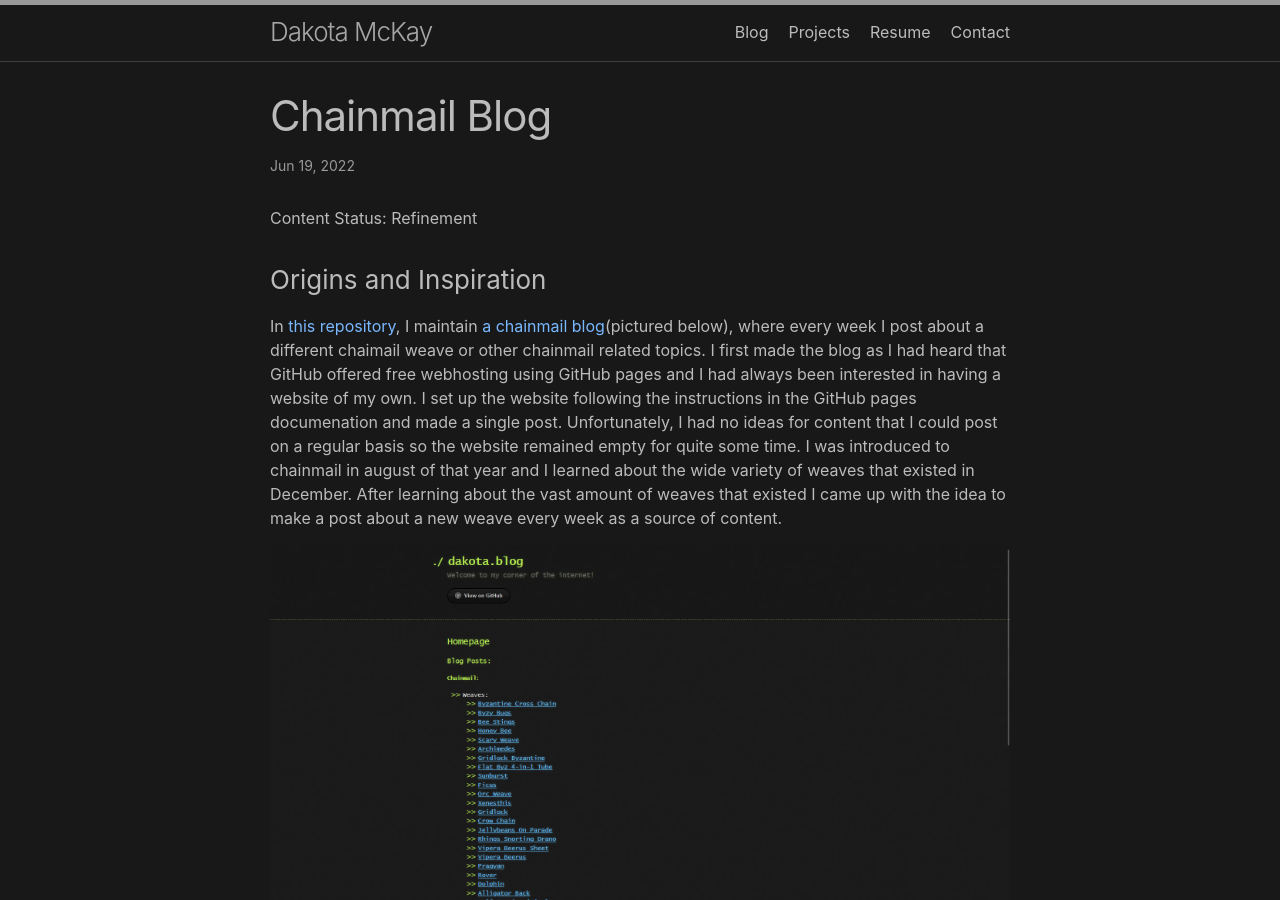
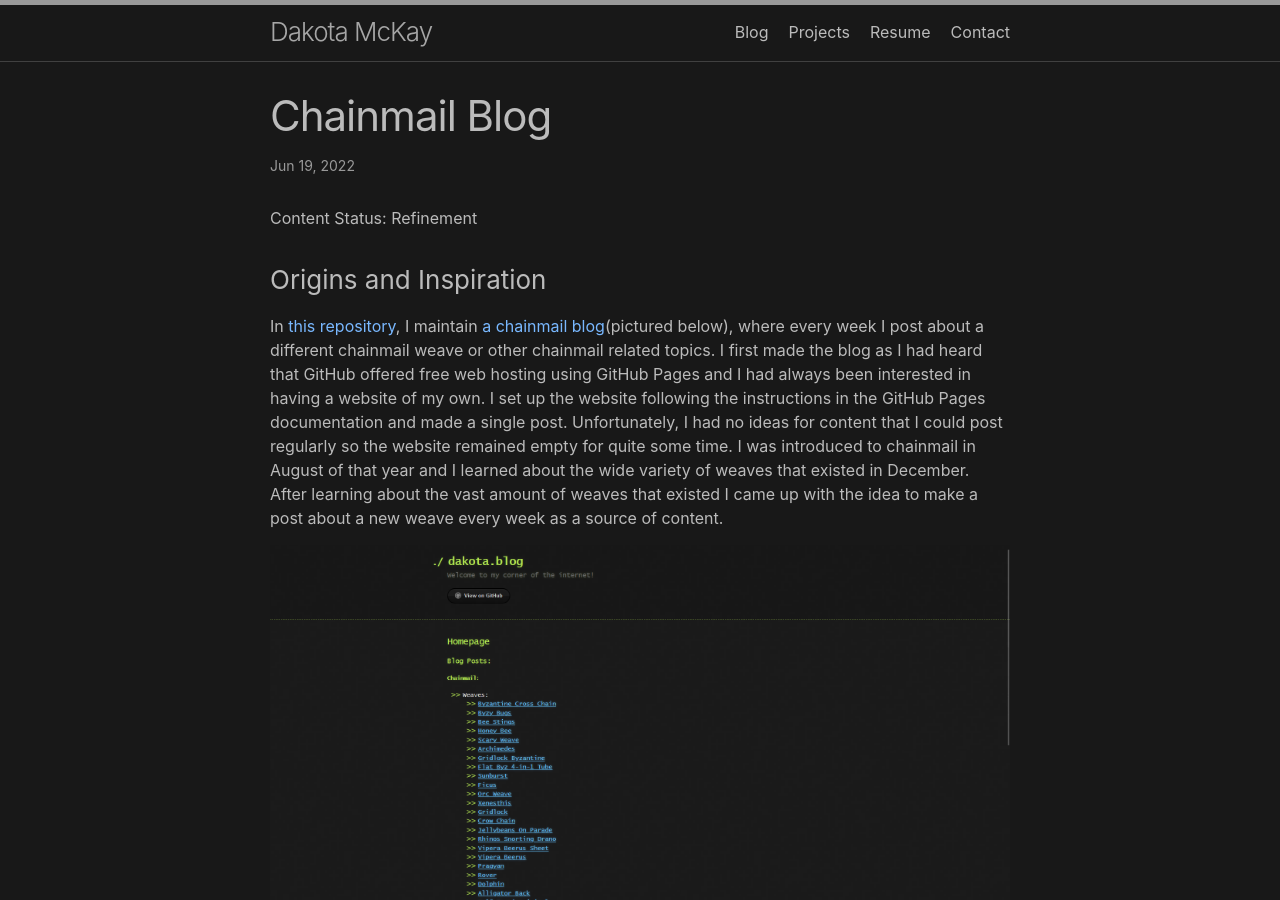
Before and after one commit to moaatt2/moaatt2, a Jekyll site: the page built from docs/_posts/projects/2022-06-19-chainmail-blog.md, in a window 1280 px wide and 900 px high. Built offline with Jekyll 4.4.1, drawn with Linux system fonts in a browser that asks for light colours.

Commit message:
Spellcheck pass on Origins and Inspiration.

```diff
--- a/docs/_posts/projects/2022-06-19-chainmail-blog.md
+++ b/docs/_posts/projects/2022-06-19-chainmail-blog.md
@@ -11,7 +11,7 @@ Content Status: Refinement
 
 ### Origins and Inspiration
 
-In [this repository](https://github.com/moaatt2/test-blog), I maintain [a chainmail blog](https://moaatt2.github.io/test-blog/)(pictured below), where every week I post about a different chaimail weave or other chainmail related topics. I first made the blog as I had heard that GitHub offered free webhosting using GitHub pages and I had always been interested in having a website of my own. I set up the website following the instructions in the GitHub pages documenation and made a single post. Unfortunately, I had no ideas for content that I could post on a regular basis so the website remained empty for quite some time. I was introduced to chainmail in august of that year and I learned about the wide variety of weaves that existed in December. After learning about the vast amount of weaves that existed I came up with the idea to make a post about a new weave every week as a source of content.
+In [this repository](https://github.com/moaatt2/test-blog), I maintain [a chainmail blog](https://moaatt2.github.io/test-blog/)(pictured below), where every week I post about a different chainmail weave or other chainmail related topics. I first made the blog as I had heard that GitHub offered free web hosting using GitHub Pages and I had always been interested in having a website of my own. I set up the website following the instructions in the GitHub Pages documentation and made a single post. Unfortunately, I had no ideas for content that I could post regularly so the website remained empty for quite some time. I was introduced to chainmail in August of that year and I learned about the wide variety of weaves that existed in December. After learning about the vast amount of weaves that existed I came up with the idea to make a post about a new weave every week as a source of content.
 
 ![tech stack diagram](/assets/images/projects/2022-06-19-chainmail-blog/blog_screenshot.png)
 
```
